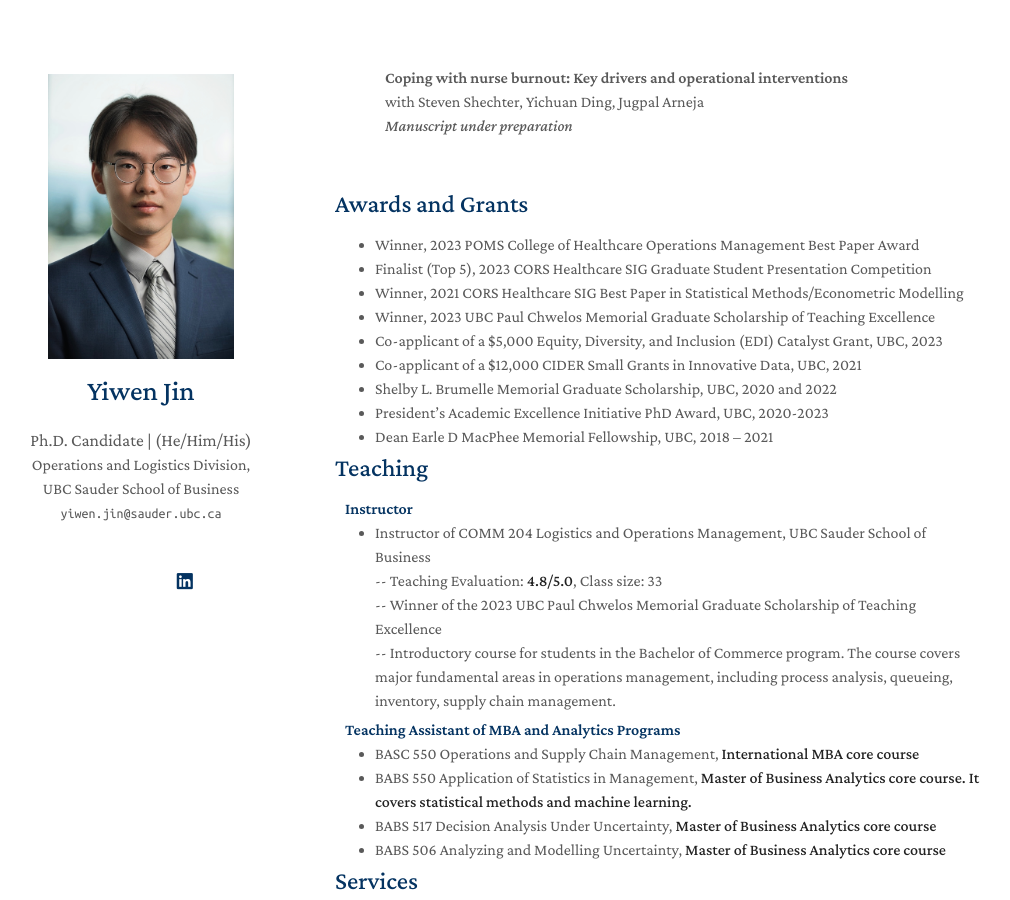
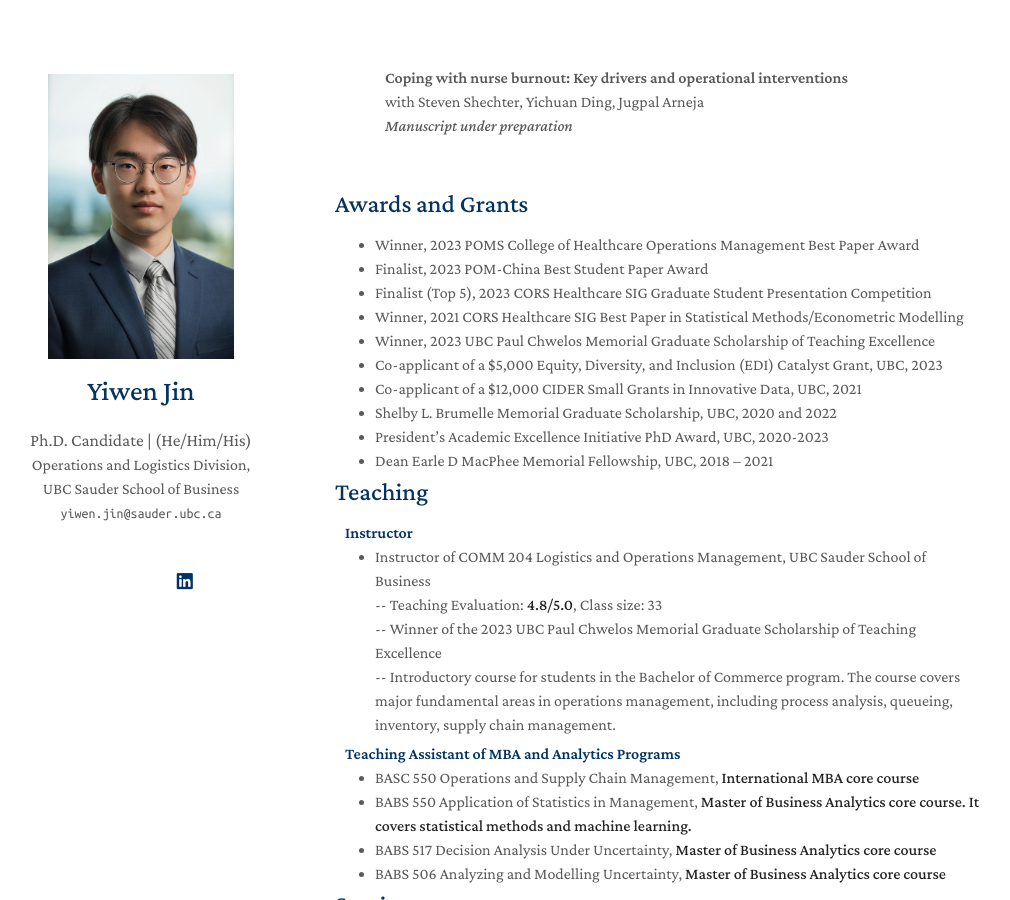
Before and after one commit to zeyang1225/zeyang1225.github.io, a Jekyll site: the page built from index.md, in a window 1280 px wide and 900 px high, scrolled down 1655 px. Shown: the whole window, without its empty margins (135-1145 px from the left). Built offline with Jekyll 4.4.1, drawn with Linux system fonts in a browser that asks for light colours; nearby versions of some CDN libraries; a style sheet for code colours, icons or effects is not loaded; our own code applies the rules of GitHub Pages for plain Markdown files.

Commit message:
Update awards.md

```diff
--- a/_includes/awards.md
+++ b/_includes/awards.md
@@ -2,6 +2,7 @@
 
 <ul style="margin:0 0 5px;">
   <li><autocolor>Winner, 2023 POMS College of Healthcare Operations Management Best Paper Award</autocolor></li>
+  <li><autocolor>Finalist, 2023 POM-China Best Student Paper Award</autocolor></li>
   <li><autocolor>Finalist (Top 5), 2023 CORS Healthcare SIG Graduate Student Presentation Competition</autocolor></li>
   <li><autocolor>Winner, 2021 CORS Healthcare SIG Best Paper in Statistical Methods/Econometric Modelling</autocolor></li>
   <li><autocolor>Winner, 2023 UBC Paul Chwelos Memorial Graduate Scholarship of Teaching Excellence</autocolor></li>
```
